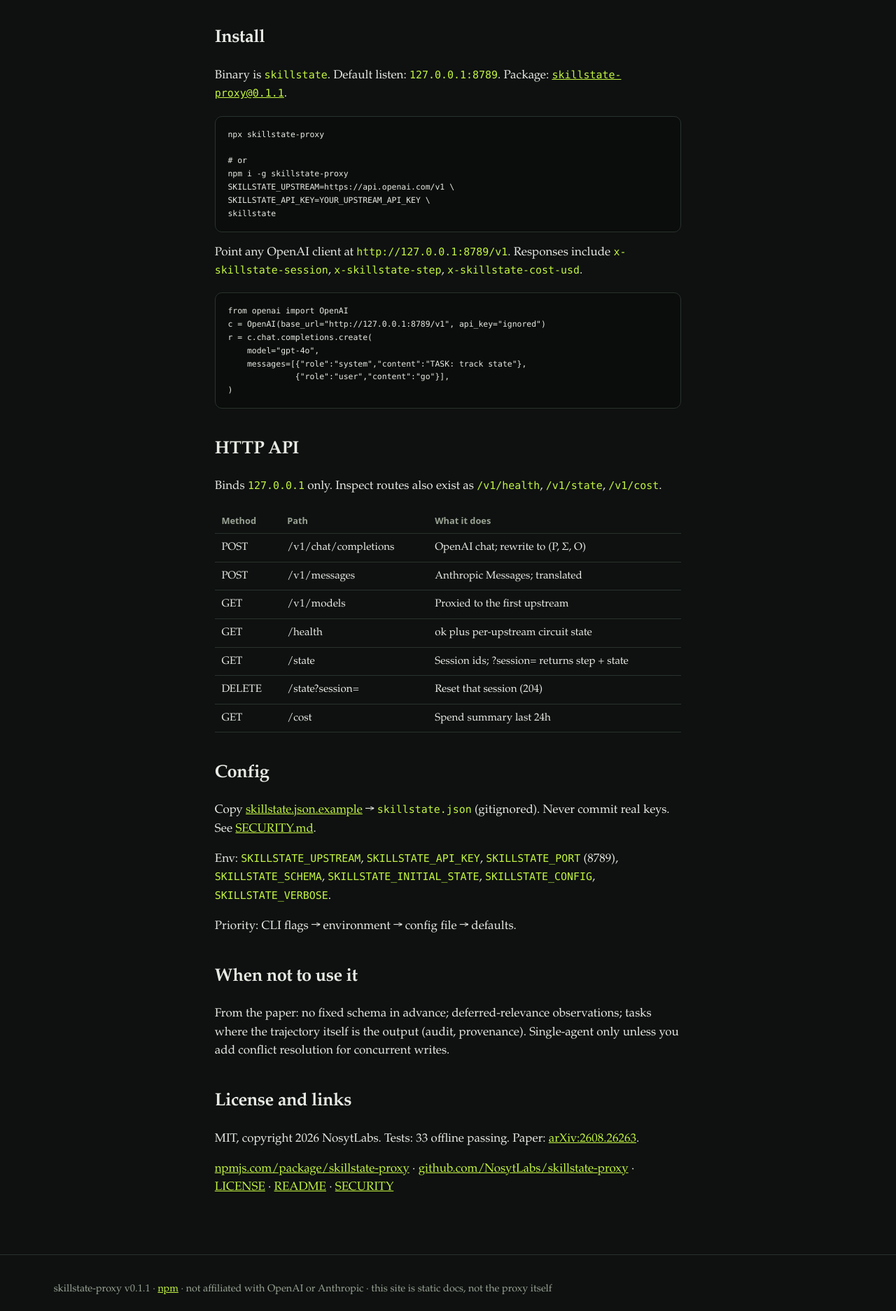
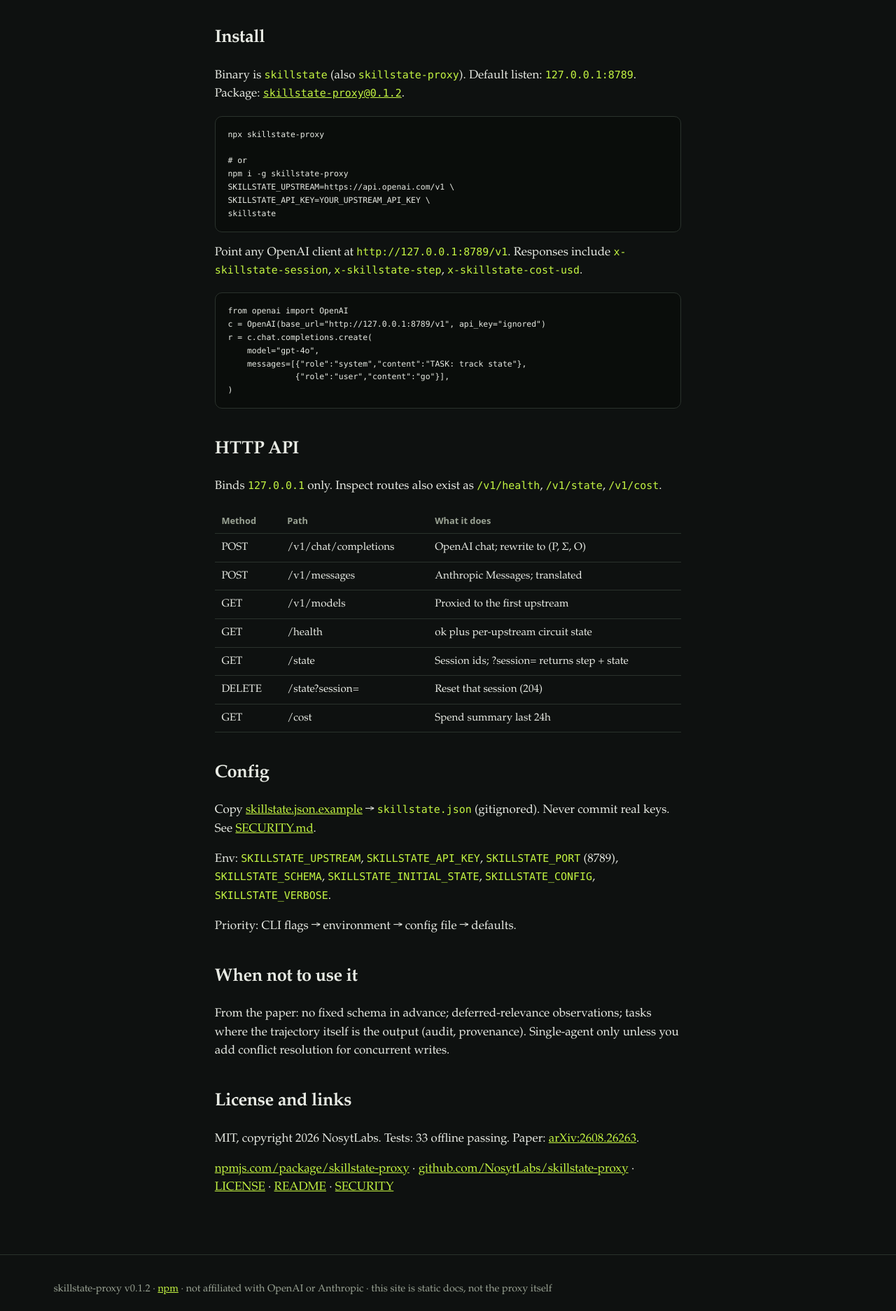
Before and after one commit to NosytLabs/skillstate-proxy, a website: page docs/index.html in a window 1280 px wide. Shown: the part 3646-5520 px from the top of the page at 70% size. Drawn offline with Linux system fonts and the light colour scheme.

Commit message:
fix: npx skillstate-proxy (bin name must match package)
npx skillstate-proxy@0.1.1 failed: bin was only 'skillstate'.
Add skillstate-proxy alias. Bump 0.1.2.

```diff
--- a/docs/index.html
+++ b/docs/index.html
@@ -131,7 +131,7 @@
     </section>
     <section id="install">
       <h2>Install</h2>
-      <p>Binary is <code>skillstate</code>. Default listen: <code>127.0.0.1:8789</code>. Package: <a href="https://www.npmjs.com/package/skillstate-proxy"><code>skillstate-proxy@0.1.1</code></a>.</p>
+      <p>Binary is <code>skillstate</code> (also <code>skillstate-proxy</code>). Default listen: <code>127.0.0.1:8789</code>. Package: <a href="https://www.npmjs.com/package/skillstate-proxy"><code>skillstate-proxy@0.1.2</code></a>.</p>
       <pre><code>npx skillstate-proxy
 
 # or
@@ -183,7 +183,7 @@
     </section>
   </main>
   <footer>
-    <p>skillstate-proxy v0.1.1 · <a href="https://www.npmjs.com/package/skillstate-proxy">npm</a> · not affiliated with OpenAI or Anthropic · this site is static docs, not the proxy itself</p>
+    <p>skillstate-proxy v0.1.2 · <a href="https://www.npmjs.com/package/skillstate-proxy">npm</a> · not affiliated with OpenAI or Anthropic · this site is static docs, not the proxy itself</p>
   </footer>
 </body>
 </html>
--- a/package.json
+++ b/package.json
@@ -1,11 +1,12 @@
 {
   "name": "skillstate-proxy",
-  "version": "0.1.1",
+  "version": "0.1.2",
   "description": "Drop-in token-savings proxy for long-horizon LLM agents. Cuts prompt tokens 60-95% via SKILL.state structured state (arXiv:2608.26263, EMNLP 2026). Model-agnostic: works with OpenAI, Anthropic, Venice, OpenRouter, vLLM, Ollama, any OpenAI-compatible upstream.",
   "type": "module",
   "license": "MIT",
   "bin": {
-    "skillstate": "dist/cli.js"
+    "skillstate": "dist/cli.js",
+    "skillstate-proxy": "dist/cli.js"
   },
   "main": "./dist/index.js",
   "exports": {
--- a/src/cli.ts
+++ b/src/cli.ts
@@ -2,7 +2,7 @@
 import { startProxy, DEFAULT_CONFIG, type ProxyConfig } from "./proxy.js";
 import { readFileSync, existsSync } from "node:fs";
 
-const VERSION = "0.1.1";
+const VERSION = "0.1.2";
 
 function printHelp(): void {
   console.log(`
```
Also changed, not shown: README.md, 1 other file.
